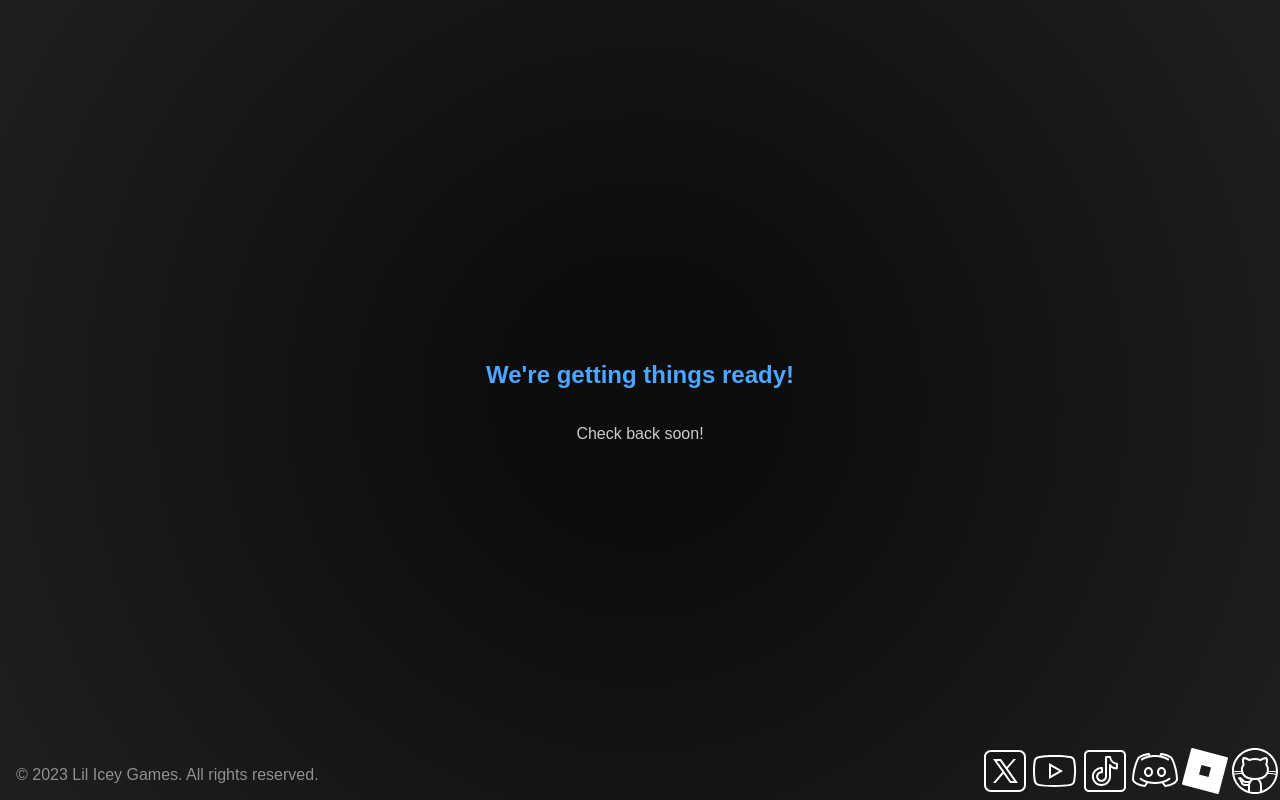
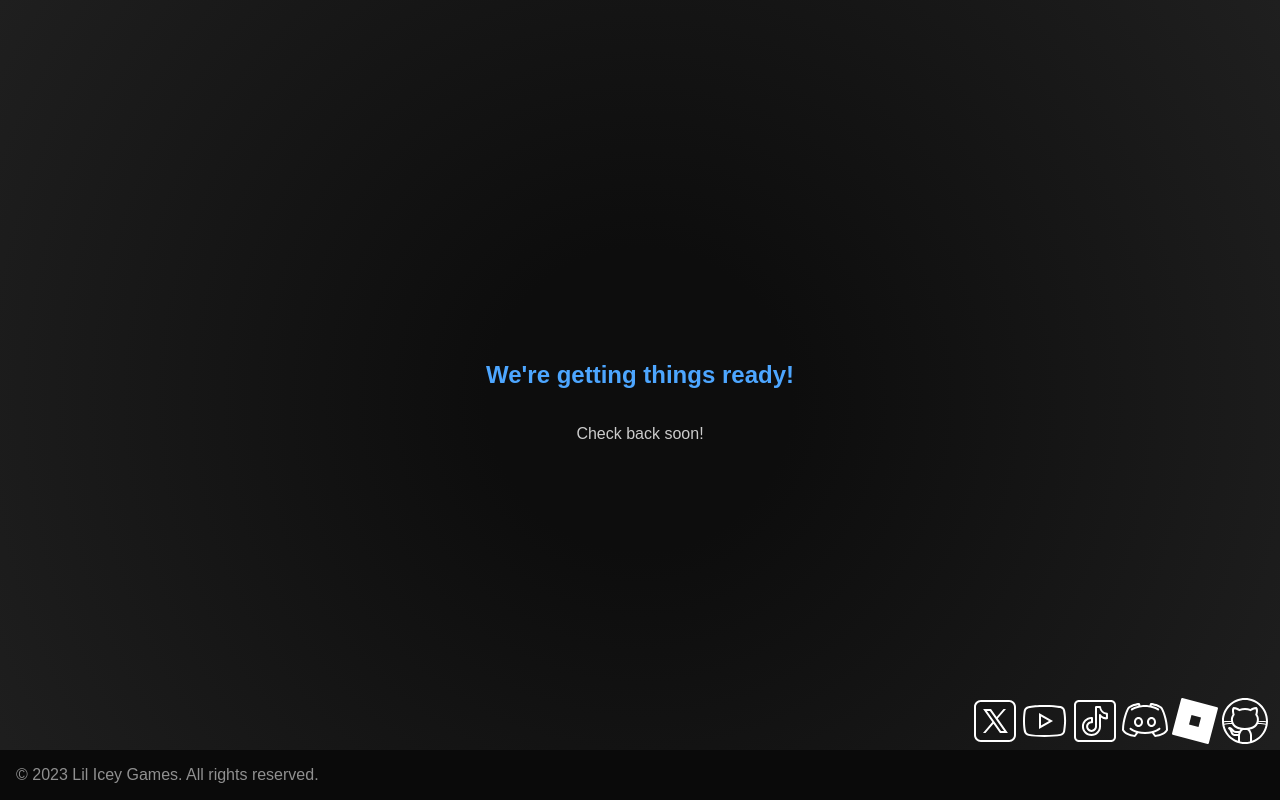
Before and after one commit to LilIceyGames/placeholder-website, a plain HTML site: page index.html in a window 1280 px wide. Drawn offline with Linux system fonts and the light colour scheme.

Commit message:
Fixed links

```diff
--- a/style.css
+++ b/style.css
@@ -69,7 +69,7 @@ footer {
   justify-content: space-between;
   align-items: center;
   padding: 10px;
-  /*background-color: #0a0a0a;*/
+  background-color: #0a0a0a;
   position: fixed;
   bottom: 0;
   width: 100%;
@@ -80,10 +80,8 @@ footer {
   display: flex;
   align-items: center;
   position: fixed;
-  /*bottom: 50px;*/
-  bottom: 0px;
-  /*right: 10px;*/
-  right: 0px;
+  bottom: 50px;
+  right: 10px;
   z-index: 1000;
 }
 
```
